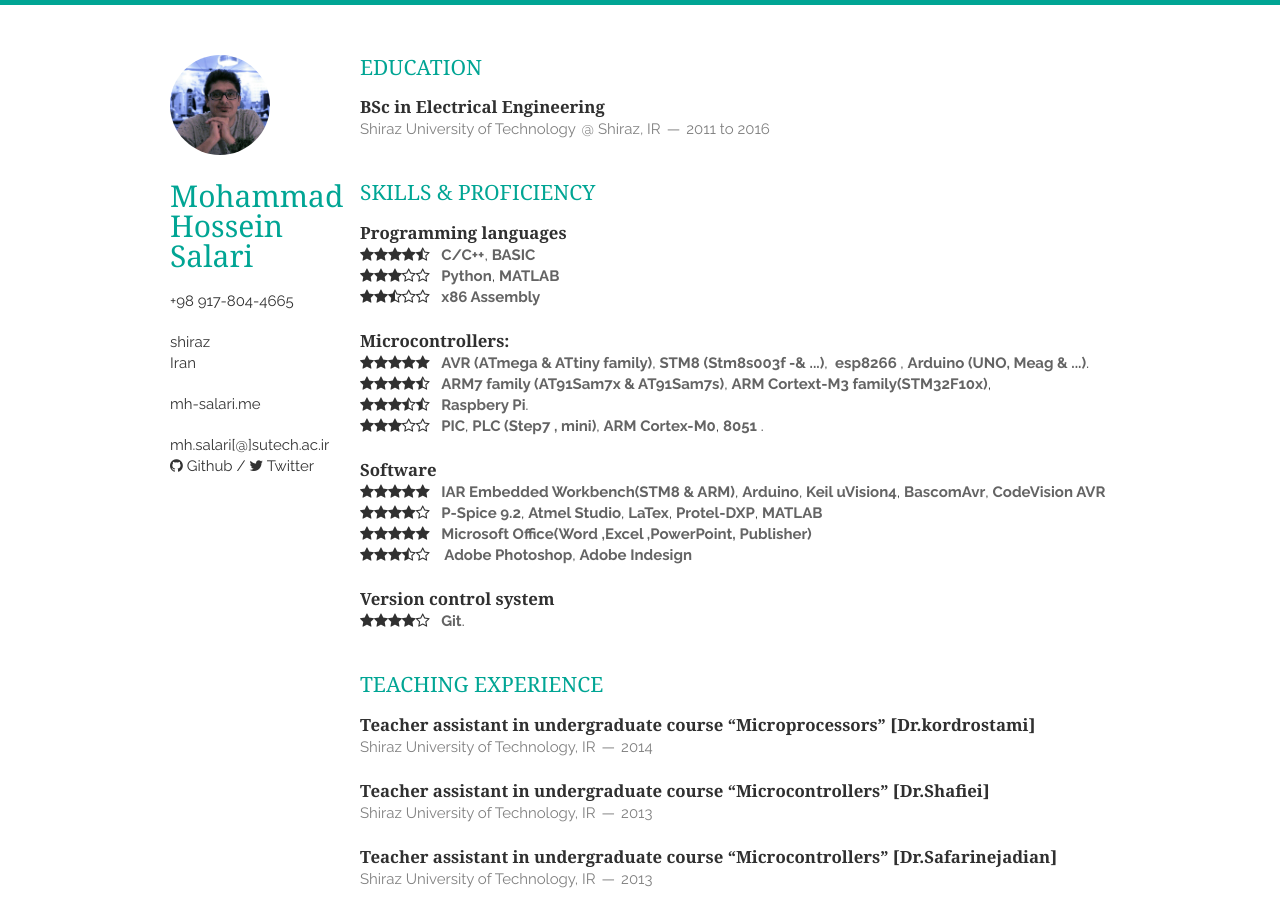
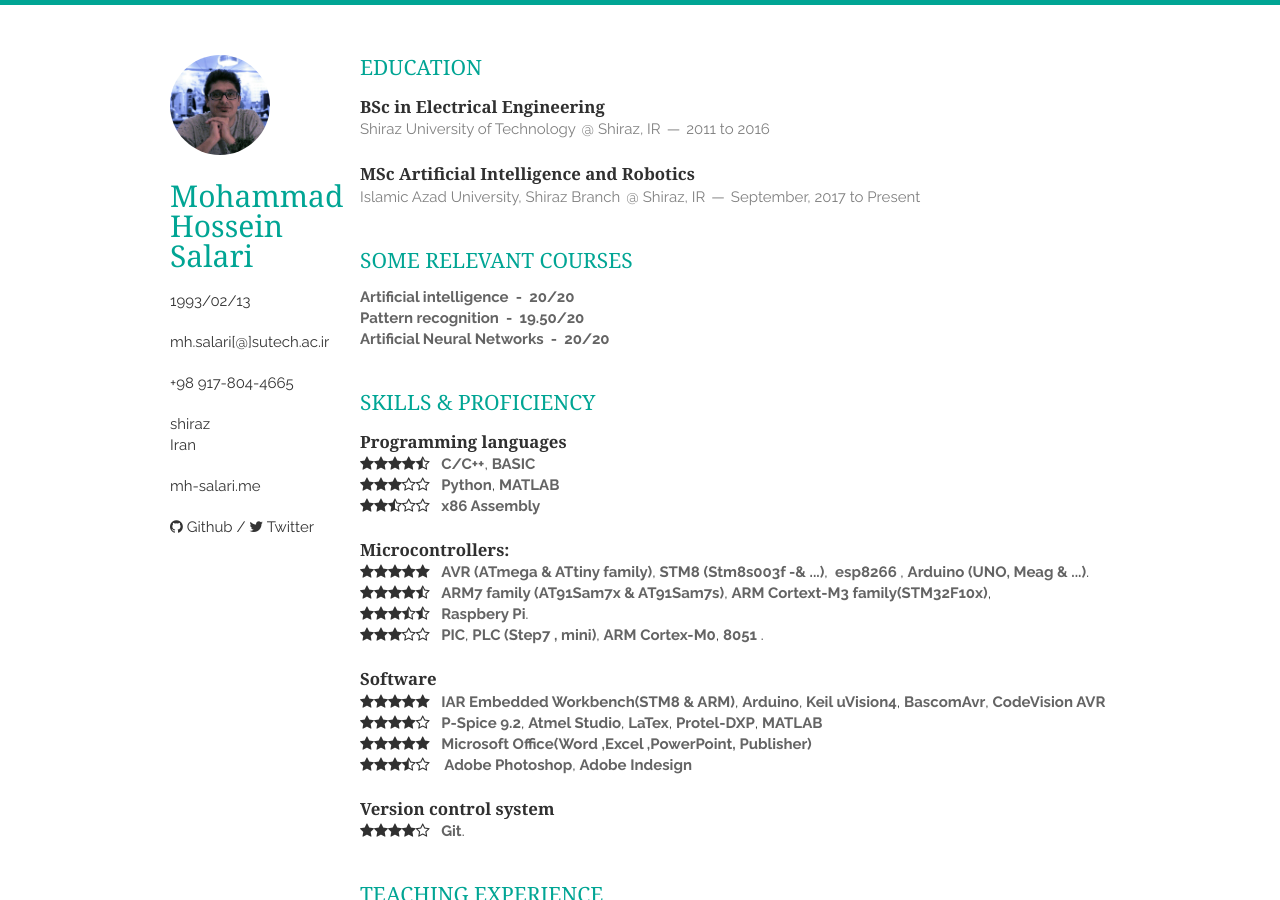
Before and after one commit to yazdipour/cv, a Jekyll site: the page built from index.html, in a window 1280 px wide and 900 px high. Built offline with Jekyll 4.4.1, drawn with Linux system fonts in a browser that asks for light colours; nearby versions of some CDN libraries.

Commit message:
MSC added

```diff
--- a/_includes/education.html
+++ b/_includes/education.html
@@ -8,6 +8,12 @@
             <span>Shiraz University of Technology</span>
             <span><address>Shiraz, IR</address><time>2011 to 2016</time></span>
         </header>
+ <p>&nbsp;</p>
+        <header>
+            <h1>MSc Artificial Intelligence and Robotics</h1>
+            <span>Islamic Azad University, Shiraz Branch</span>
+            <span><address>Shiraz, IR</address><time>September, 2017  to Present</time></span>
+        </header>
         <p>
 <!--
             <em>Dissertation: .</em>
--- /dev/null
+++ b/_includes/relevantcorses.html
@@ -0,0 +1,17 @@
+<section class="thirteen columns">
+    <h1>Some Relevant Courses</h1>
+
+    <article>
+        <p>
+	 <em>Artificial intelligence&nbsp;&nbsp;-&nbsp;&nbsp;20/20</em>
+	</p>
+	<p>
+ 	<em>Pattern recognition&nbsp;&nbsp;-&nbsp;&nbsp;19.50/20</em>
+	</p>
+	<p>
+ 	<em>Artificial Neural Networks&nbsp;&nbsp;-&nbsp;&nbsp;20/20</em>
+	</p>
+
+    </article>
+
+</section>
--- a/_layouts/layout.html
+++ b/_layouts/layout.html
@@ -28,6 +28,12 @@
         <img src="{{ site.baseurl }}/static/img/profile.png" class="me">
         <h1>{{ site.name }}</h1>
         <p>
+            <a> 1993/02/13 </a>
+	</p>
+ 	<p>
+	<a href="{{ site.email_full }}">{{ site.email }}</a><br/>
+        </p>
+        <p>
             <a href="{{ site.tel_full }}">{{ site.tel }}</a>
         </p>
         <address>
@@ -40,7 +46,7 @@
             <a href="{{ site.website_full }}">{{ site.website }}</a><br/>
         </p>
         <p>
-            <a href="{{ site.email_full }}">{{ site.email }}</a><br/>
+
             <a href="https://github.com/{{ site.github }}"><i class="fa fa-github"></i> Github</a> /
             <a href="https://twitter.com/{{ site.twitter }}"><i class="fa fa-twitter"></i> Twitter</a>
         </p>
--- a/index.html
+++ b/index.html
@@ -3,15 +3,10 @@ layout: layout
 ---
 
 {% include education.html %}
-
+{% include relevantcorses.html %}
 {% include skills.html %}
-
-
-
-
 {% include initiatives1.html %}
 {% include initiatives2.html %}
-
 <!--
 {% include employment.html %}
 {% include projects.html %}
```
